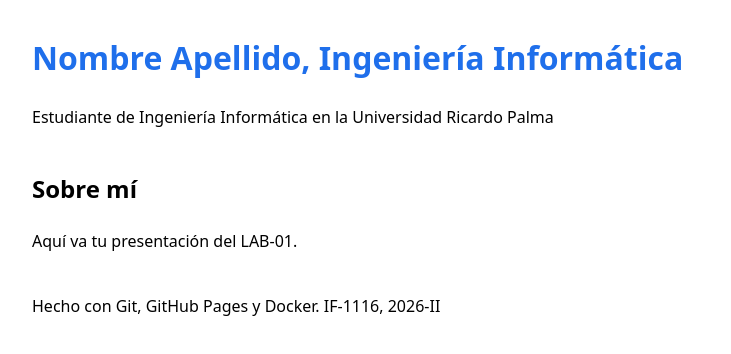
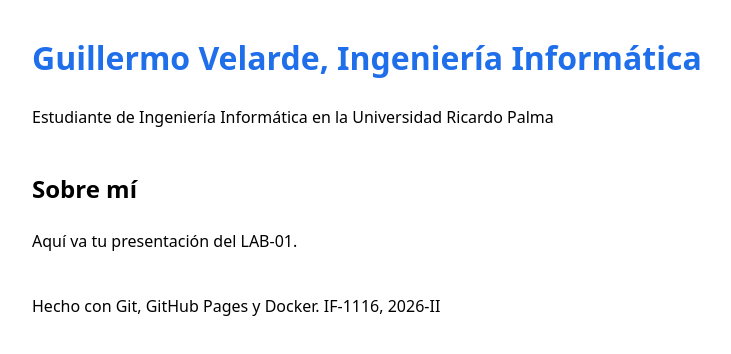
Before and after one commit to GuillermoVelarde/GuillermoVelarde.github.io, a website: page frontend/index.html in a window 1280 px wide. Shown: the whole page, without its empty margins (240-971 px from the left). Drawn offline with Linux system fonts and the light colour scheme; no server answers.

Commit message:
Update title and header with correct name

```diff
--- a/frontend/index.html
+++ b/frontend/index.html
@@ -3,12 +3,12 @@
 <head>
   <meta charset="UTF-8">
   <meta name="viewport" content="width=device-width, initial-scale=1.0">
-  <title>Nombre Apellido</title>
+<title>Guillermo Velarde</title>
   <link rel="stylesheet" href="estilos.css">
 </head>
 <body>
   <header>
-    <h1 class="titulo">Nombre Apellido, Ingeniería Informática</h1>
+   <h1 class="titulo">Guillermo Velarde, Ingeniería Informática</h1>
     <p>Estudiante de Ingeniería Informática en la Universidad Ricardo Palma</p>
   </header>
 
```
